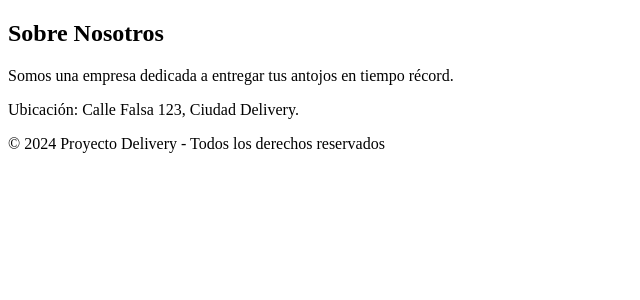
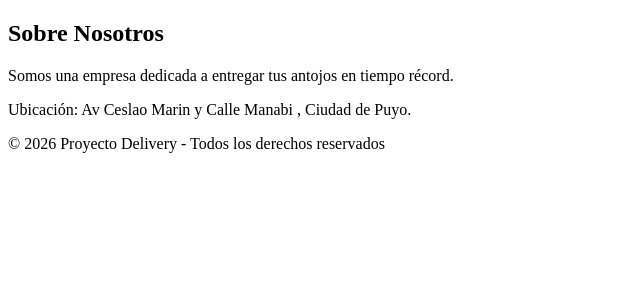
Before and after one commit to Maycol9/PROYECTODELIVERY1, a Flask app: page /about in a window 1280 px wide. Shown: the part 98-398 px from the top of the page, without its empty margins (0-640 px from the left). Run offline with Flask 3, Linux system fonts and the light colour scheme.

Commit message:
actualizacion

```diff
--- a/templates/about.html
+++ b/templates/about.html
@@ -3,5 +3,5 @@
 {% block content %}
     <h2>Sobre Nosotros</h2>
     <p>Somos una empresa dedicada a entregar tus antojos en tiempo récord.</p>
-    <p>Ubicación: Calle Falsa 123, Ciudad Delivery.</p>
+    <p>Ubicación: Av Ceslao Marin  y Calle Manabi , Ciudad de Puyo.</p>
 {% endblock %}
--- a/templates/base.html
+++ b/templates/base.html
@@ -20,7 +20,7 @@
     </main>
 
     <footer>
-        <p>&copy; 2024 Proyecto Delivery - Todos los derechos reservados</p>
+        <p>&copy; 2026 Proyecto Delivery - Todos los derechos reservados</p>
     </footer>
 </body>
 </html>
```
